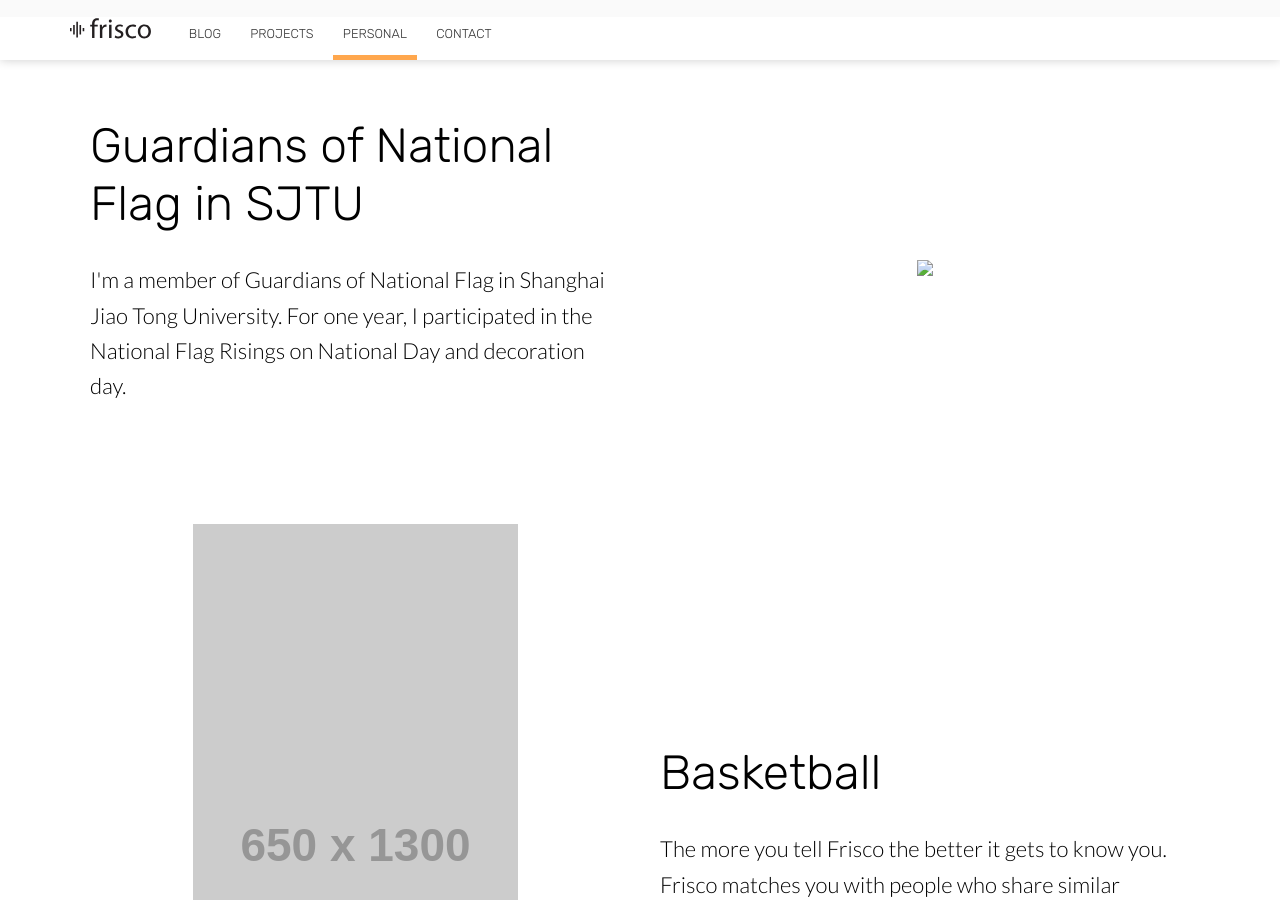
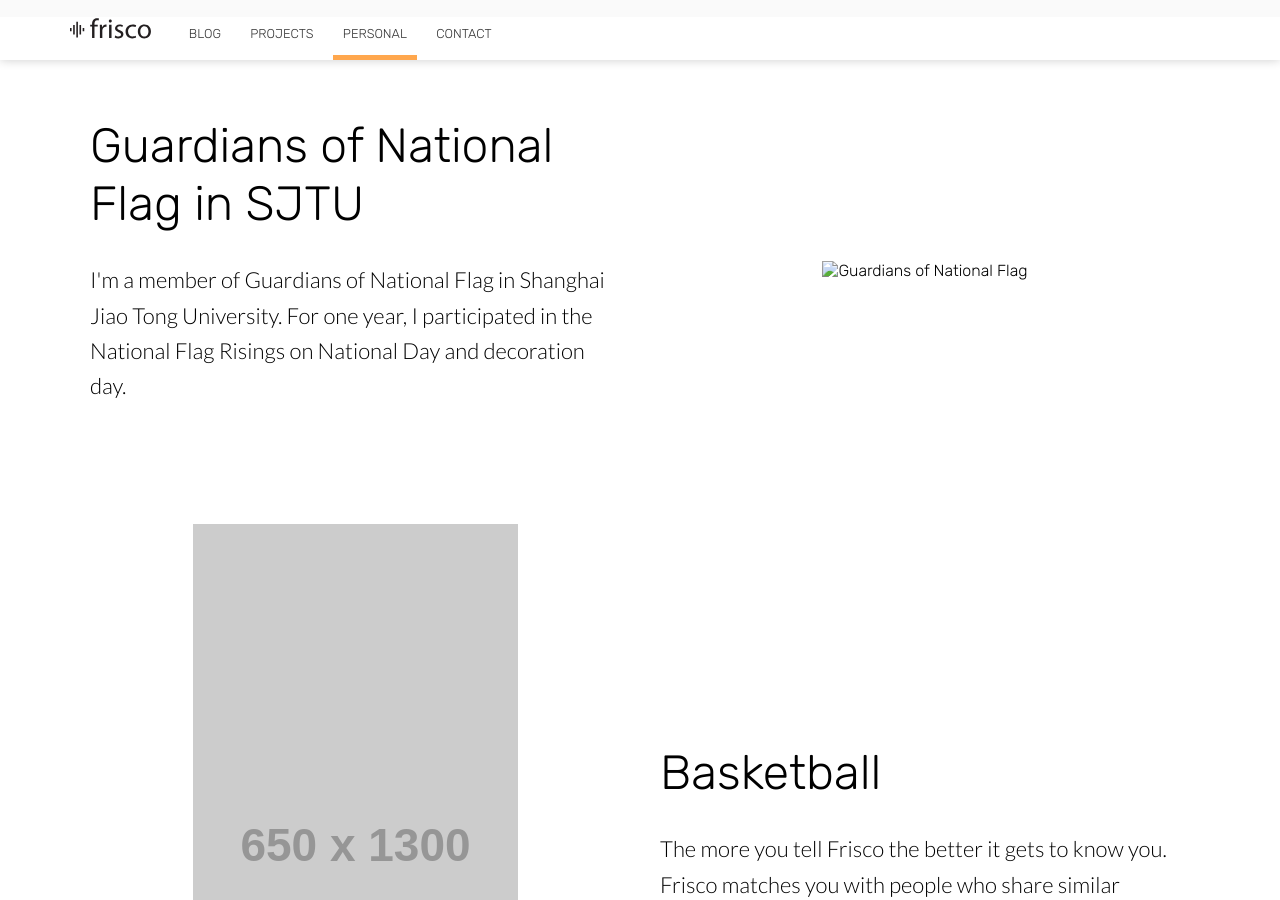
Before and after one commit to FenglongSong/fenglongsong.github.io, a Jekyll site: the page built from personal.html, in a window 1280 px wide and 900 px high, scrolled down 883 px. Built offline with Jekyll 4.4.1, drawn with Linux system fonts in a browser that asks for light colours; nearby versions of some CDN libraries; grey boxes are pictures that could not be loaded.

Commit message:
Update personal.html

```diff
--- a/personal.html
+++ b/personal.html
@@ -21,7 +21,7 @@ image: https://source.unsplash.com/BcoGknSqlDc/2000x1322?a=.png
 				<p class="editable">I'm a member of Guardians of National Flag in Shanghai Jiao Tong University. For one year, I participated in the National Flag Risings on National Day and decoration day.</p>
 			</div>
 			<div class="image">
-				<img class="editable" src=images\personal\flag_1.jpg />
+				<img class="editable" src="images\personal\flag_1.jpg" alt="Guardians of National Flag"/>
 			</div>
 		</div>
 	</section>
```
